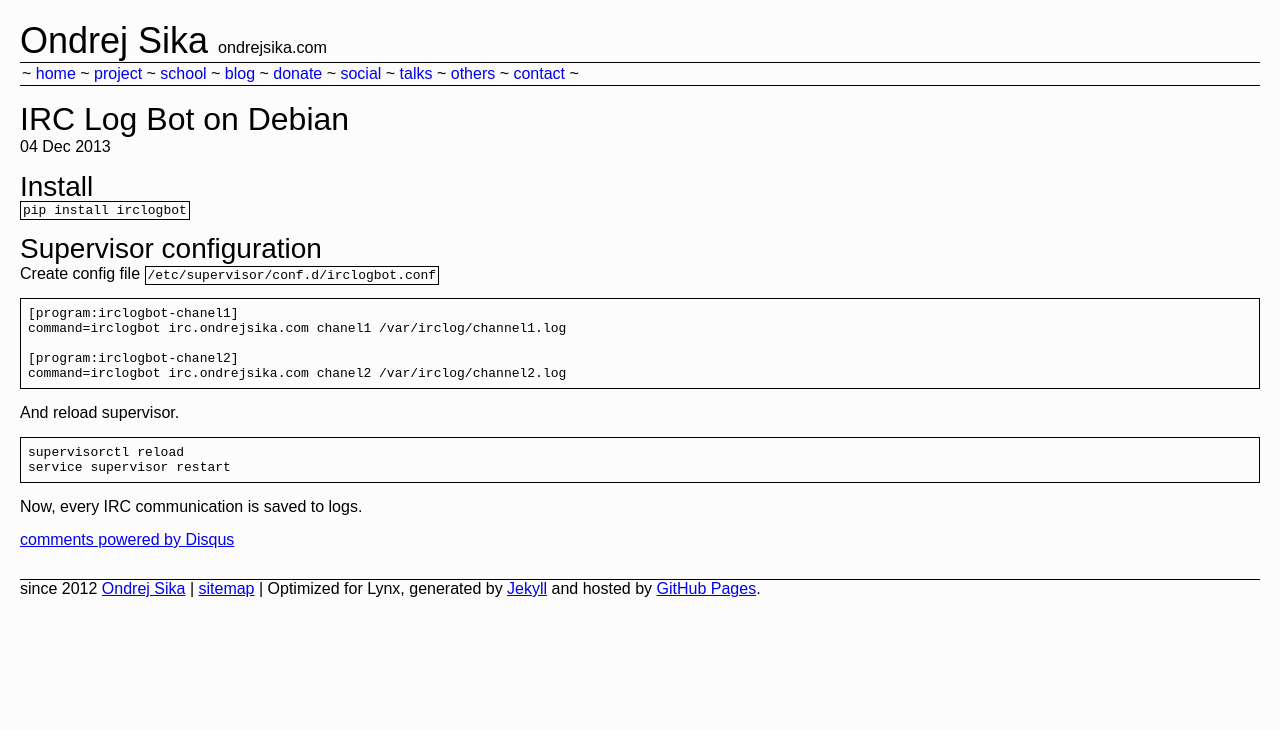
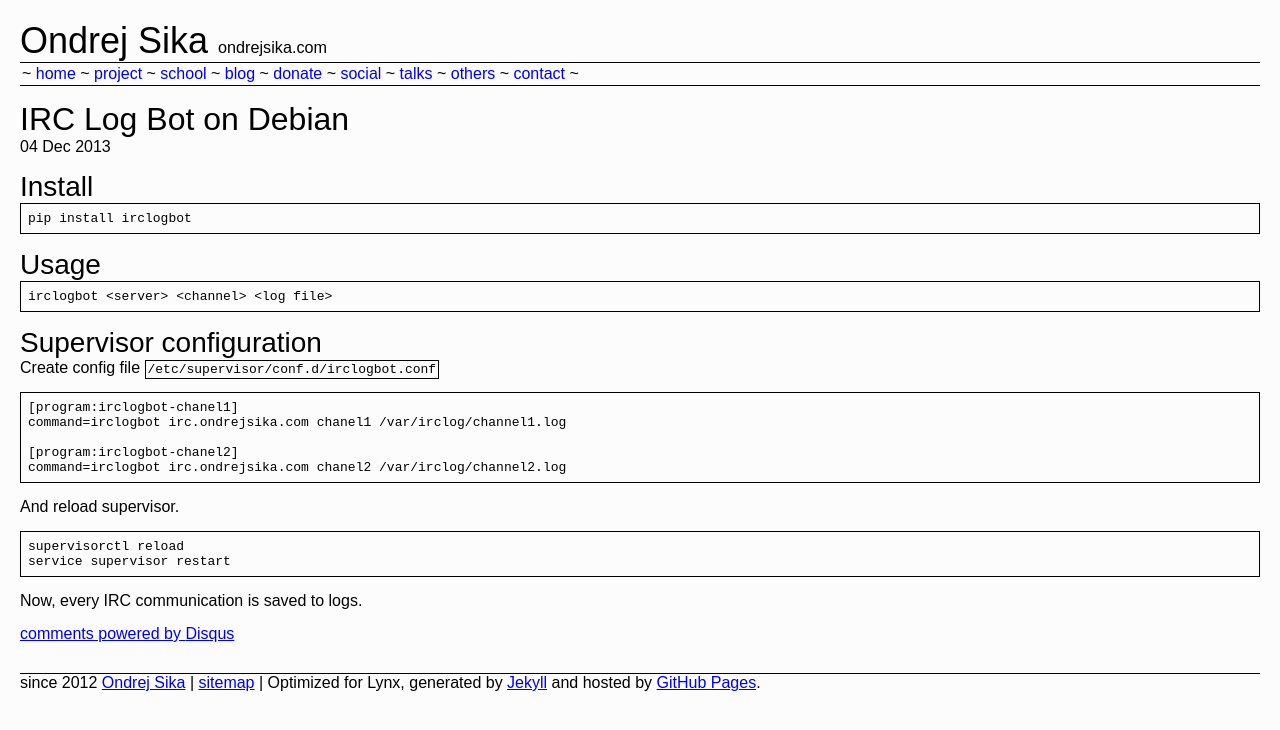
Before and after one commit to ondrejsika/ondrejsika.com, a Jekyll site: the page built from _posts/2013-12-04-irc-log-bot-on-debian.md, in a window 1280 px wide. Shown: the top 730 px of the page. Built offline with Jekyll 4.4.1, drawn with Linux system fonts in a browser that asks for light colours; Markdown is read by kramdown in place of the engine named in the settings; comment, search, counter and statistics services are not loaded.

Commit message:
udate post ^^

````diff
--- a/_posts/2013-12-04-irc-log-bot-on-debian.md
+++ b/_posts/2013-12-04-irc-log-bot-on-debian.md
@@ -8,7 +8,15 @@
 
 ### Install
 
-`pip install irclogbot`
+```
+pip install irclogbot
+```
+
+### Usage
+
+```
+irclogbot <server> <channel> <log file>
+```
 
 ### Supervisor configuration
 
````
